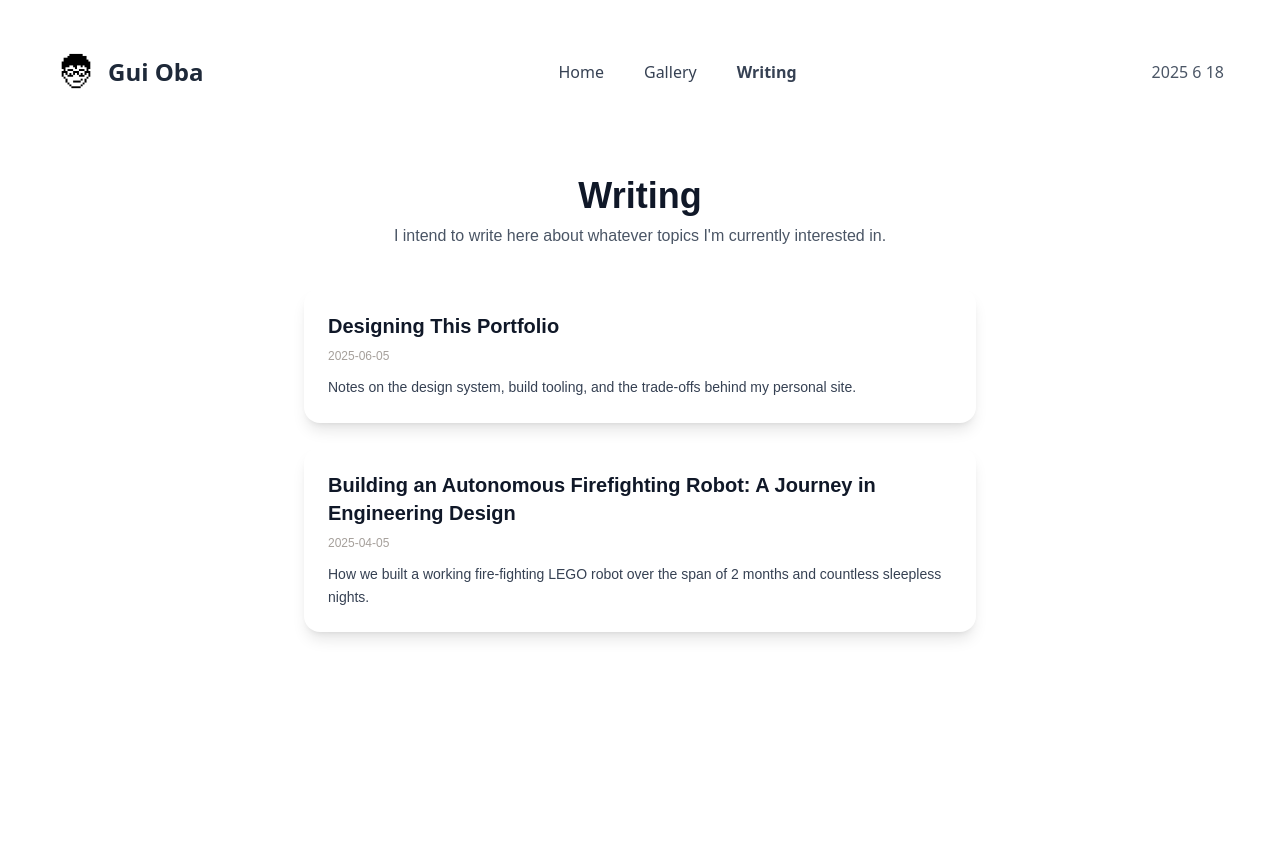
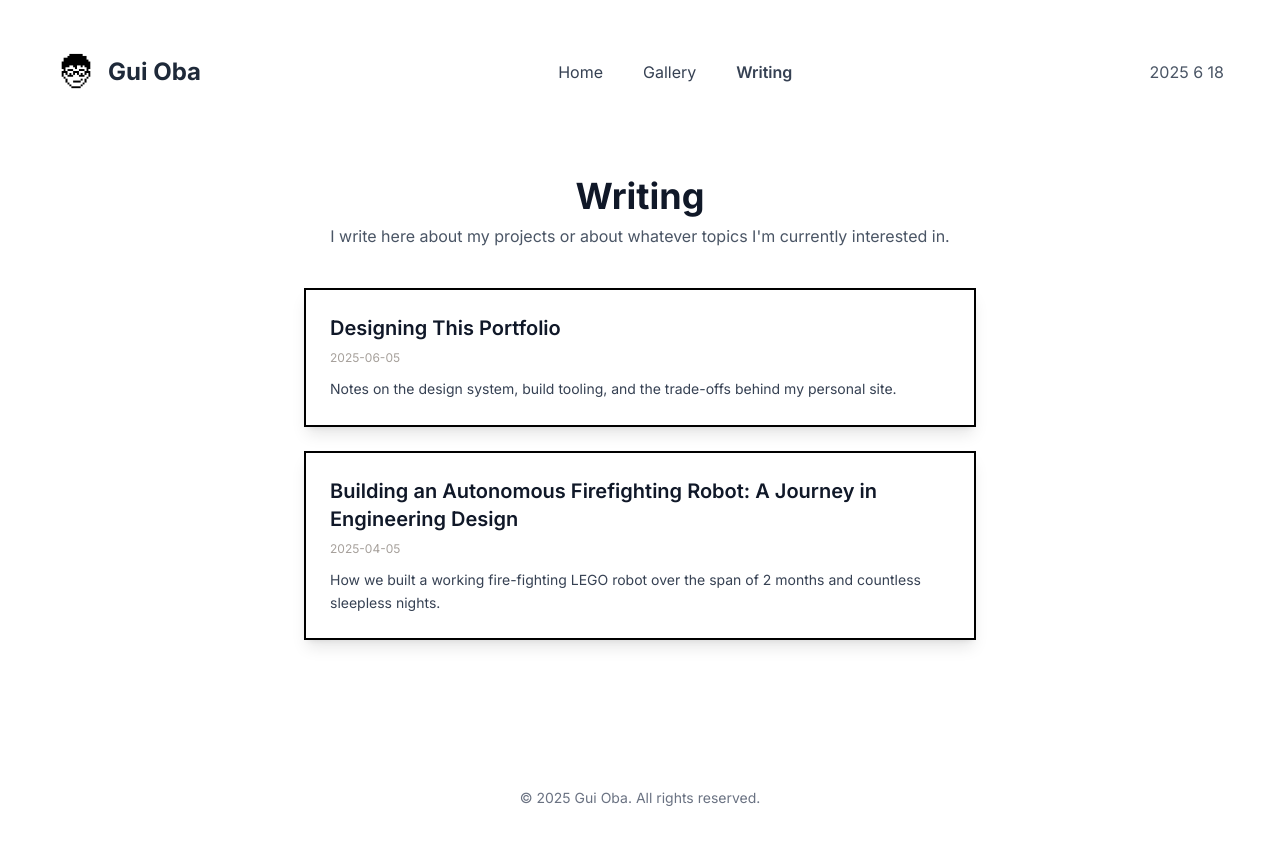
Before and after one commit to Gui-Oba/Portfolio, a React (Vite) app: page /writing in a window 1280 px wide. Shown: the top 844 px of the page. Built offline with nearby package versions, Linux system fonts and the light colour scheme.

Commit message:
Some font fixes

```diff
--- a/src/components/BlogCard.jsx
+++ b/src/components/BlogCard.jsx
@@ -5,7 +5,7 @@ export default function BlogCard({ title, description, date, to }) {
   return (
     <Link
       to={to}
-      className="group block bg-white rounded-2xl shadow-lg transition-transform hover:-translate-y-1 p-6 text-left"
+      className="group block bg-white border-black border-2 rouded-2xl shadow-lg transition-transform hover:-translate-y-1 p-6 text-left"
     >
       <h3 className="text-xl font-semibold text-gray-900 group-hover:underline">{title}</h3>
       {date && <p className="text-xs text-stone-400 mt-2 mb-3">{date}</p>}
--- a/src/index.css
+++ b/src/index.css
@@ -15,3 +15,8 @@ html,
 body {
   -ms-overflow-style: none; /* IE and Edge */
 }
+
+:root {
+  --font-sans: 'Inter', ui-sans-serif, system-ui, sans-serif, 'Apple Color Emoji', 'Segoe UI Emoji', 'Segoe UI Symbol', 'Noto Color Emoji';
+  --default-font-family: var(--font-sans);
+}
--- a/src/pages/Gallery.jsx
+++ b/src/pages/Gallery.jsx
@@ -62,15 +62,15 @@ export default function Gallery() {
   return (
     <div className="min-h-screen flex flex-col bg-white">
       <Header />
-      <main className="flex-grow py-16 bg-white font-arial">
+      <main className="flex-grow py-16 bg-white">
         <div className="container mx-auto px-6">
           <div className="max-w-2xl mx-auto text-center mb-12">
             <h1 className="text-4xl font-extrabold text-gray-900 mb-2">Photo Gallery</h1>
             <p className="text-gray-600 text-md">
-              Here I try to capture moments in my life. Most of the photos were taken on Kodak Gold 200 35mm film.
+              Photography is one of my passions, and it is how I collect moments from my journeys. Most of the photos were taken on Kodak Gold 200 35mm film.
             </p>
           </div>
-          <h4 className="text-2xl font-bold mb-4 mt-8 text-left">Vietnam | 08/2025</h4>
+          <h4 className="text-xl font-bold mb-4 mt-8 text-left">Vietnam | 08-2025</h4>
           <div className="grid gap-10 sm:grid-cols-1 md:grid-cols-3">
             {photosViet.map((photo) => (
               <PhotoCard
@@ -80,7 +80,7 @@ export default function Gallery() {
               />
             ))}
           </div>
-          <h4 className="text-2xl font-bold mb-4 mt-8 text-left">New York | 03/2025</h4>
+          <h4 className="text-xl font-bold mb-4 mt-8 text-left">New York | 03-2025</h4>
           <div className="grid gap-10 sm:grid-cols-1 md:grid-cols-3">
             {photosNYC.map((photo) => (
               <PhotoCard
@@ -90,7 +90,7 @@ export default function Gallery() {
               />
             ))}
           </div>
-          <h4 className="text-2xl font-bold mb-4 mt-8 text-left">Portugal | 08/2024</h4>
+          <h4 className="text-xl font-bold mb-4 mt-8 text-left">Portugal | 08-2024</h4>
           <div className="grid gap-10 sm:grid-cols-1 md:grid-cols-3">
             {photosPT.map((photo) => (
               <PhotoCard
@@ -133,6 +133,12 @@ export default function Gallery() {
           </div>
         </div>
       )}
+      {/* Footer */}
+      <footer className="bg-white mt-auto">
+        <div className="container mx-auto px-6 py-6 text-center text-gray-500 text-sm">
+          © {new Date().getFullYear()} Gui Oba. All rights reserved.
+        </div>
+      </footer>
     </div>
   );
 }
--- a/src/pages/Writing.jsx
+++ b/src/pages/Writing.jsx
@@ -9,12 +9,12 @@ export default function Writing() {
   return (
     <div className="min-h-screen flex flex-col bg-white">
       <Header />
-      <main className="flex-grow py-16 bg-white font-arial">
+      <main className="flex-grow py-16 bg-white">
         <div className="container mx-auto px-6">
           <div className="max-w-2xl mx-auto text-center mb-12">
             <h1 className="text-4xl font-extrabold text-gray-900 mb-2">Writing</h1>
             <p className="text-gray-600 mb-10 text-md">
-              I intend to write here about whatever topics I'm currently interested in.
+              I  write here about my projects or about whatever topics I'm currently interested in.
             </p>
 
             <div className="grid gap-6 sm:grid-cols-1">
@@ -31,6 +31,12 @@ export default function Writing() {
           </div>
         </div>
       </main>
+      {/* Footer */}
+      <footer className="bg-white mt-auto">
+        <div className="container mx-auto px-6 py-6 text-center text-gray-500 text-sm">
+          © {new Date().getFullYear()} Gui Oba. All rights reserved.
+        </div>
+      </footer>
     </div>
   );
 }
```
